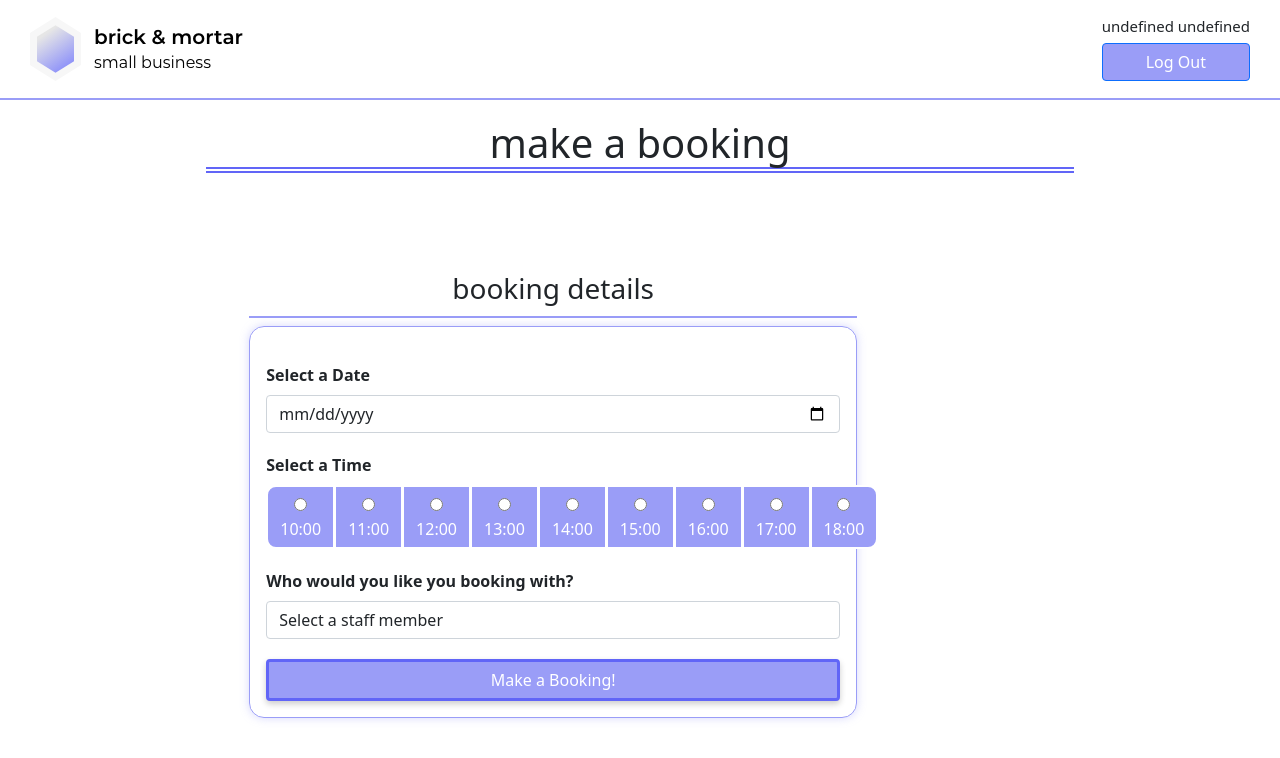
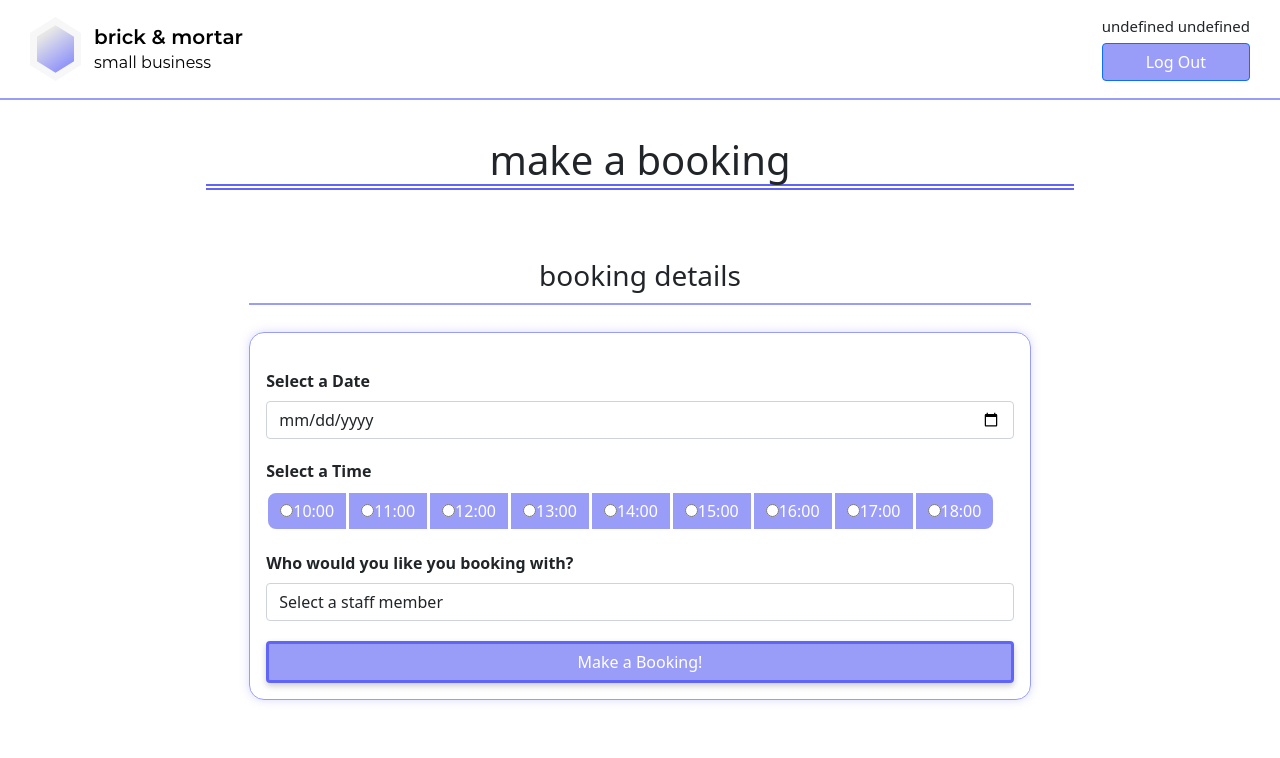
Before and after one commit to SNarlo/Docker-Assignment-4, a React (Create React App) app in the folder client/: page / in a window 1280 px wide. Shown: the top 758 px of the page. Built offline with nearby package versions, Linux system fonts and the light colour scheme; no server answers; sample sign-in values are in the browser's storage.

Commit message:
final commit

```diff
--- a/client/src/components/forms/BookingForm.css
+++ b/client/src/components/forms/BookingForm.css
@@ -19,15 +19,16 @@
 }
 
 #booking-card {
-    margin-top: 5%;
+    width: 100%;
+    margin-top: 1.5%;
     display: flex;
     flex-direction: column;
     padding: 5%;
-    box-shadow: 0p 3px 6px rgba(0, 0, 0, .2);
     border-radius: 10px;
 }
 
 .booking-card-body {
+    margin-top: 2.5%;
     text-align: left;
     display: flex;
     flex-direction: column;
--- a/client/src/components/forms/BookingForm.js
+++ b/client/src/components/forms/BookingForm.js
@@ -111,6 +111,9 @@ const BookingForm = () => {
                                     <option value="Tom">Tom</option>
                                     <option value="Sarah">Sarah</option>
                                     <option value="James">James</option>
+                                    <option value="Steve">Steve</option>
+                                    <option value="Mary">Mary</option>
+                                    <option value="Stacy">Stacy</option>
                                 </Form.Control>
                             </Form.Group>
                             <Button id='booking-form-submit-btn' type='Submit' >Make a Booking!</Button>
```
Also changed, not shown: 1 other file (tests, documents, lock files or other folders).
